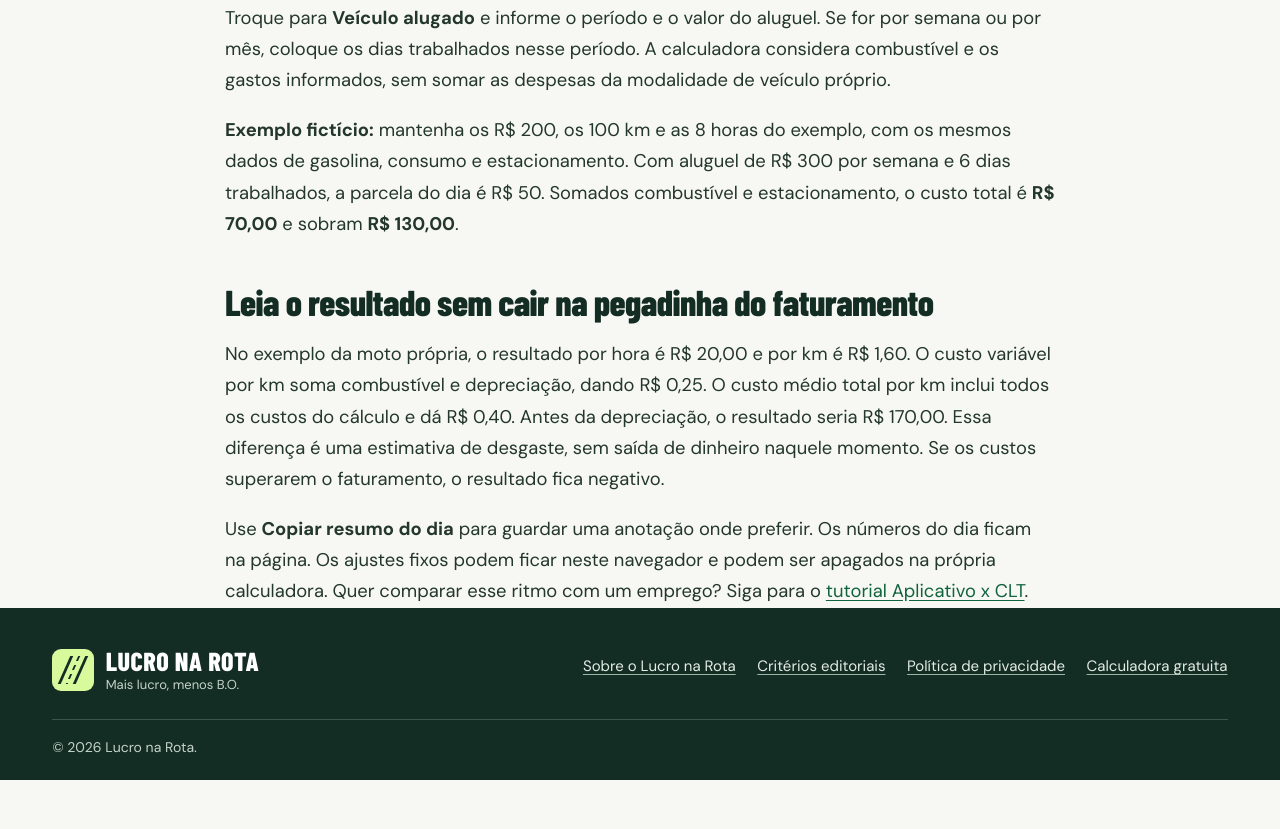
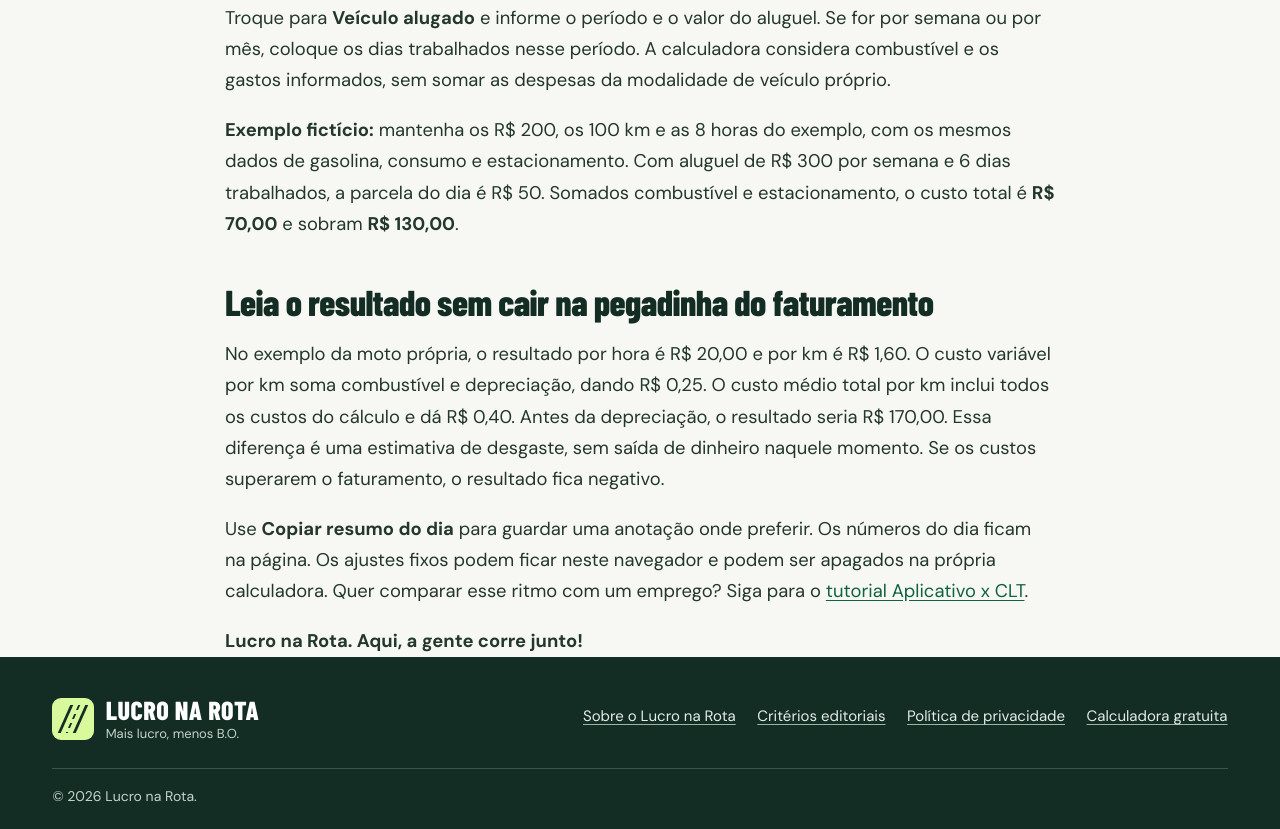
Before and after one commit to buniorcomj/calculadora-entregadores, a plain HTML site: page noticias/tutorial-calculadora-financeira.html in a window 1280 px wide. Shown: the part 1393-2222 px from the top of the page. Before the commit the page ends 2173 px from the top, so only its background shows below. Drawn offline with Linux system fonts and the light colour scheme.

Commit message:
Adota assinatura editorial e diretriz de acesso gratuito

```diff
--- a/noticias/tutorial-calculadora-financeira.html
+++ b/noticias/tutorial-calculadora-financeira.html
@@ -58,6 +58,7 @@
         <h2>Leia o resultado sem cair na pegadinha do faturamento</h2>
         <p>No exemplo da moto própria, o resultado por hora é R$ 20,00 e por km é R$ 1,60. O custo variável por km soma combustível e depreciação, dando R$ 0,25. O custo médio total por km inclui todos os custos do cálculo e dá R$ 0,40. Antes da depreciação, o resultado seria R$ 170,00. Essa diferença é uma estimativa de desgaste, sem saída de dinheiro naquele momento. Se os custos superarem o faturamento, o resultado fica negativo.</p>
         <p>Use <strong>Copiar resumo do dia</strong> para guardar uma anotação onde preferir. Os números do dia ficam na página. Os ajustes fixos podem ficar neste navegador e podem ser apagados na própria calculadora. Quer comparar esse ritmo com um emprego? Siga para o <a href="./tutorial-aplicativo-x-clt.html">tutorial Aplicativo x CLT</a>.</p>
+        <p><strong>Lucro na Rota. Aqui, a gente corre junto!</strong></p>
       </div>
     </article>
     <section class="editorial-shell comentarios" data-comentarios="tutorial-calculadora-financeira" aria-labelledby="titulo-comentarios" hidden>
```
